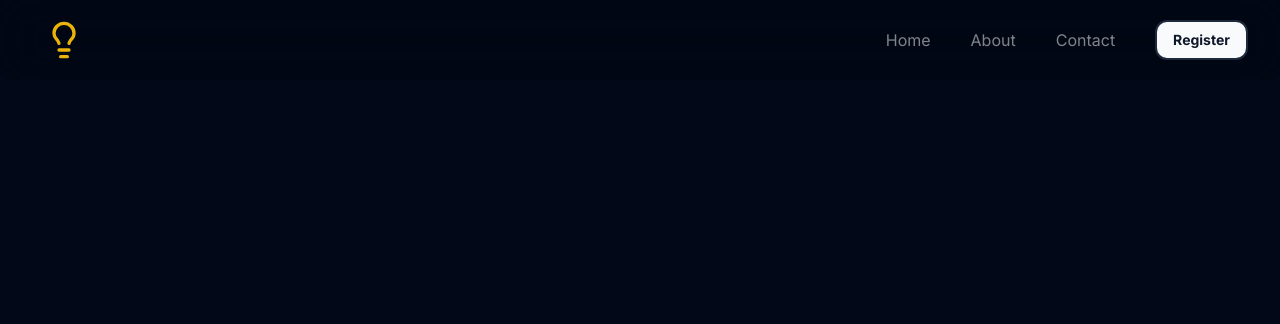
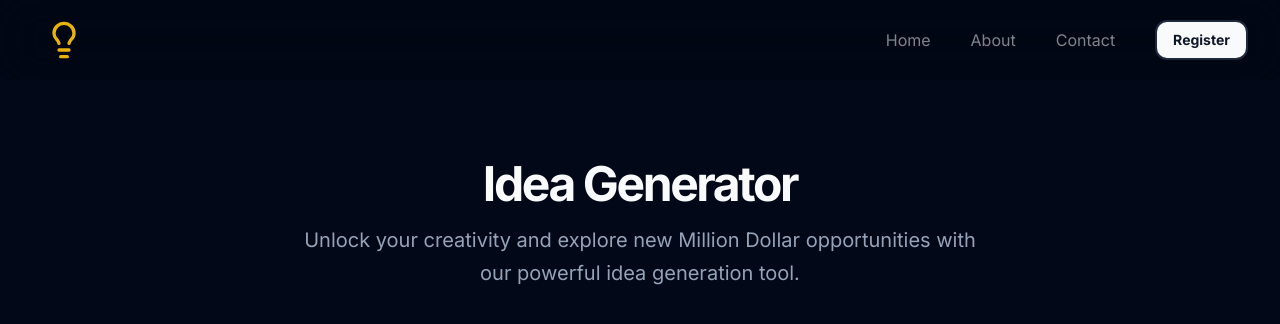
Before and after one commit to punyakrit/Ez-projects-ideas, a Next.js app: page /ideas in a window 1280 px wide. Shown: the top 324 px of the page. Built offline with nearby package versions, Linux system fonts and the light colour scheme; no server answers.

Commit message:
gen ai integrate

```diff
--- a/app/ideas/page.tsx
+++ b/app/ideas/page.tsx
@@ -1,8 +1,14 @@
+import Ideas from '@/components/pages/Ideas'
+import model from '@/lib/googleClient';
 import React from 'react'
 
 function page() {
+
+
+
   return (
     <div>
+      <Ideas/>
 
     </div>
   )
--- /dev/null
+++ b/components/pages/Ideas.tsx
@@ -0,0 +1,35 @@
+"use client"
+import model from "@/lib/googleClient";
+import React from "react";
+
+function Ideas() {
+
+  async function run() {
+    const prompt = "name of any food in 1 words in json";
+
+    const result = await model.generateContent(prompt);
+    const response = await result.response;
+    const text = response.text();
+    console.log(text);
+  }
+  // run()
+  return (
+    <div className="pt-20">
+      <div className="w-full max-w-6xl mx-auto py-12 md:py-16 lg:py-20">
+        <div className="px-4 md:px-6">
+          <div className="space-y-4 text-center">
+            <h1 className="text-3xl font-bold tracking-tighter sm:text-4xl md:text-5xl">
+              Idea Generator
+            </h1>
+            <p className="max-w-[700px] mx-auto text-muted-foreground md:text-xl/relaxed">
+              Unlock your creativity and explore new Million Dollar opportunities with
+              our powerful idea generation tool.
+            </p>
+          </div>
+        </div>
+      </div>
+    </div>
+  );
+}
+
+export default Ideas;
--- /dev/null
+++ b/lib/googleClient.ts
@@ -0,0 +1,8 @@
+import { GoogleGenerativeAI } from "@google/generative-ai"
+
+const apiKey = process.env.GOOGLE_API_KEY;
+
+const genAI = new GoogleGenerativeAI(apiKey as string)
+const model = genAI.getGenerativeModel({ model: "gemini-1.5-flash"});
+
+export default model
--- a/package.json
+++ b/package.json
@@ -10,6 +10,7 @@
   },
   "dependencies": {
     "@auth/mongodb-adapter": "^3.4.1",
+    "@google/generative-ai": "^0.14.1",
     "@radix-ui/react-avatar": "^1.1.0",
     "@radix-ui/react-dialog": "^1.1.1",
     "@radix-ui/react-slot": "^1.1.0",
```
Also changed, not shown: lib/promptRunner.ts (added, +10 -0 lines), 1 other file (tests, documents, lock files or other folders).
